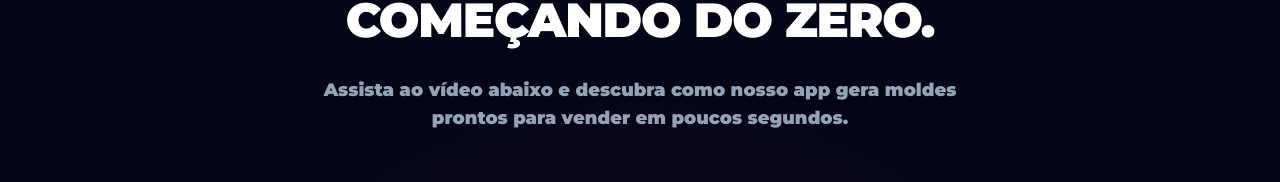
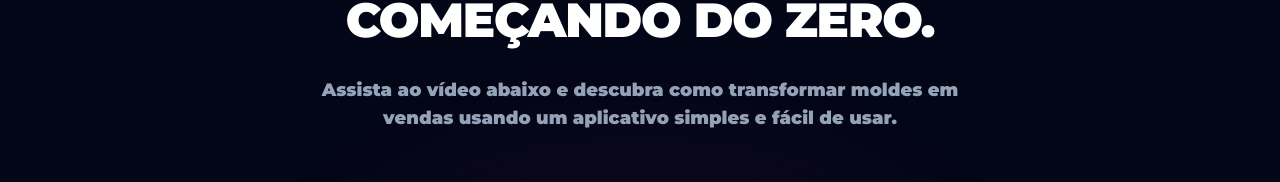
Before and after one commit to AxerCompany/Papelaria-, a React (Vite) app: page / in a window 1280 px wide. Shown: the part 326-508 px from the top of the page. Built offline with nearby package versions, Linux system fonts and the light colour scheme.

Commit message:
feat(copy): update subheadline for better conversion

```diff
--- a/App.tsx
+++ b/App.tsx
@@ -352,7 +352,7 @@ const Hero: React.FC = () => (
       </h1>
 
       <p className="text-xs md:text-lg text-slate-400 mb-14 font-black max-w-2xl mx-auto leading-relaxed">
-        Assista ao vídeo abaixo e descubra como nosso app gera moldes prontos para vender em poucos segundos.
+        Assista ao vídeo abaixo e descubra como transformar moldes em vendas usando um aplicativo simples e fácil de usar.
       </p>
 
       <div className="w-full max-w-3xl transform hover:scale-[1.01] transition-transform duration-500">
```
